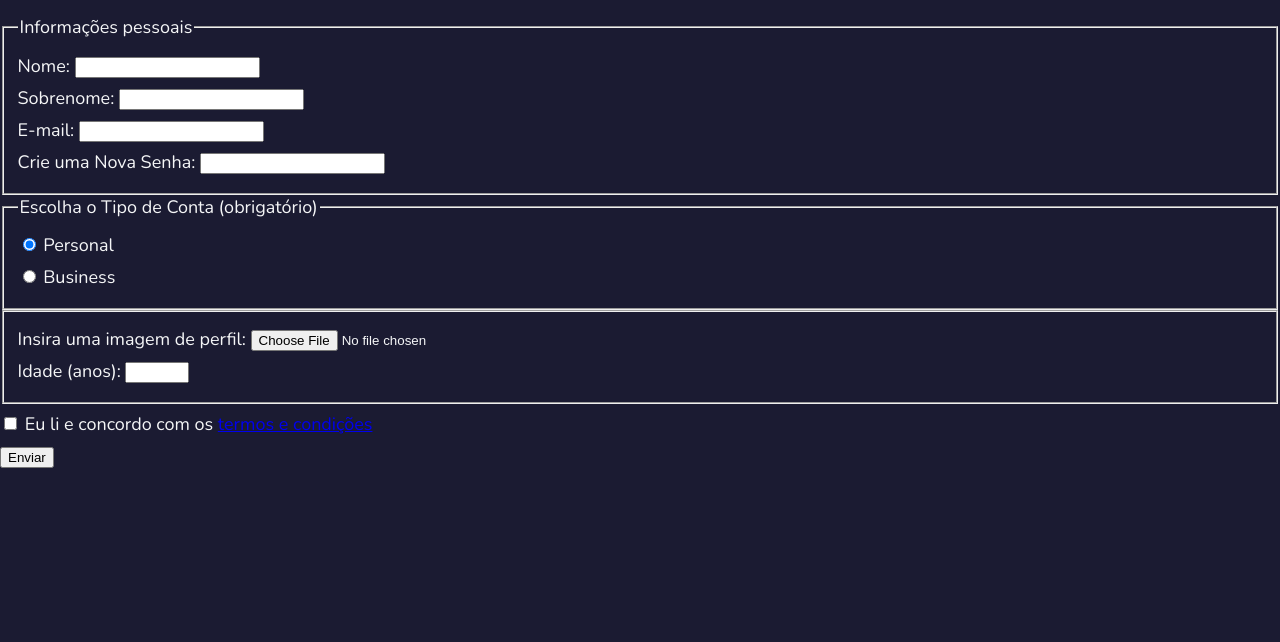
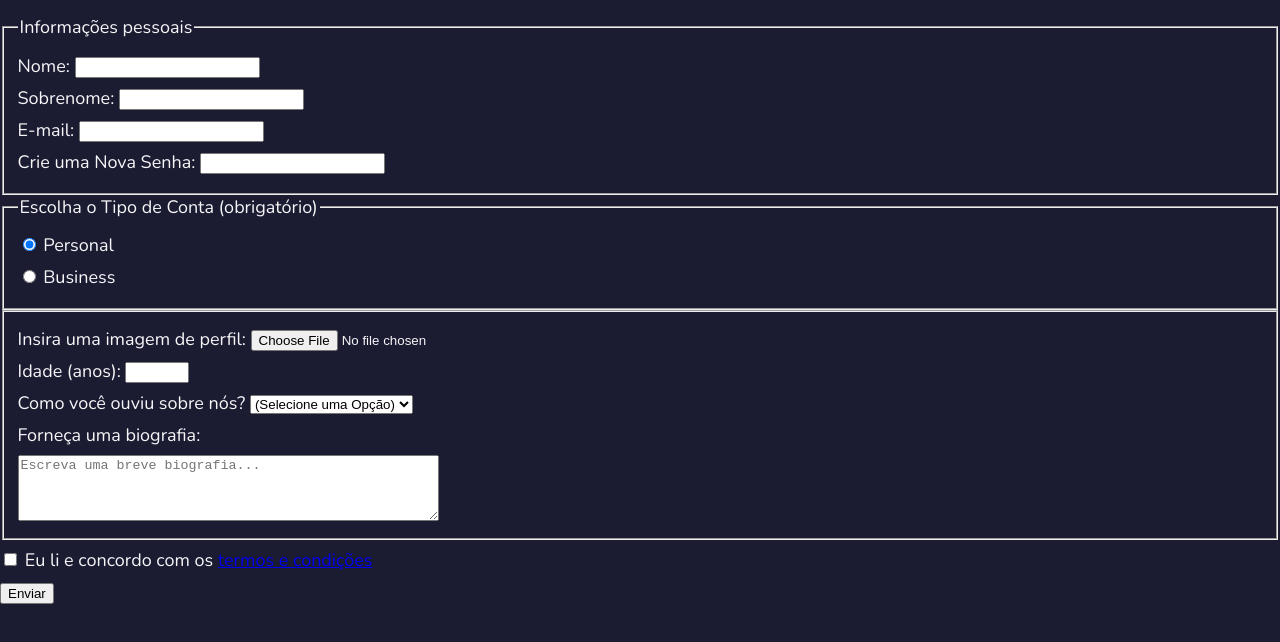
Before and after one commit to defDalila/learning-forms-freecodecamp, a plain HTML site: page index.html in a window 1280 px wide. Shown: the part 120-762 px from the top of the page. Drawn offline with nearby package versions, Linux system fonts and the light colour scheme.

Commit message:
feat(form): add name attributes and new fields for user info

```diff
--- a/index.html
+++ b/index.html
@@ -15,9 +15,9 @@
 
     <fieldset>
       <legend>Informações pessoais</legend>
-        <label for="nome">Nome: <input id="nome" type="text" required></label>
+        <label for="nome">Nome: <input id="nome" name="nome" type="text" required></label>
 
-        <label for="sobrenome">Sobrenome: <input id="sobrenome" type="text" required></label>
+        <label for="sobrenome">Sobrenome: <input id="sobrenome" name="sobrenome" type="text" required></label>
 
         <label for="email">E-mail: <input type="email" name="email" id="email" required></label>
 
@@ -32,8 +32,19 @@
     </fieldset>
 
     <fieldset>
-      <label for="profile-picture">Insira uma imagem de perfil: <input type="file" id="profile-picture"/></label>
+      <label for="profile-picture">Insira uma imagem de perfil: <input type="file" id="profile-picture" name="profile-picture"/></label>
       <label for="idade">Idade (anos): <input type="number" id="idade" name="idade" min="13" max="120"></label>
+      <label for="find-us">Como você ouviu sobre nós?
+        <select id="find-us">
+        <option value="">(Selecione uma Opção)</option>
+        <option value="1">News</option>
+        <option value="2">YouTube</option>
+        <option value="3">Fórum</option>
+        <option value="4">Outros</option>
+      </select></label>
+      <label for="bio"> Forneça uma biografia:</label>
+      <textarea name="bio" placeholder="Escreva uma breve biografia..." id="bio" name="bio" 	rows="4" cols="50"></textarea>
+
     </fieldset>
 
 
```
